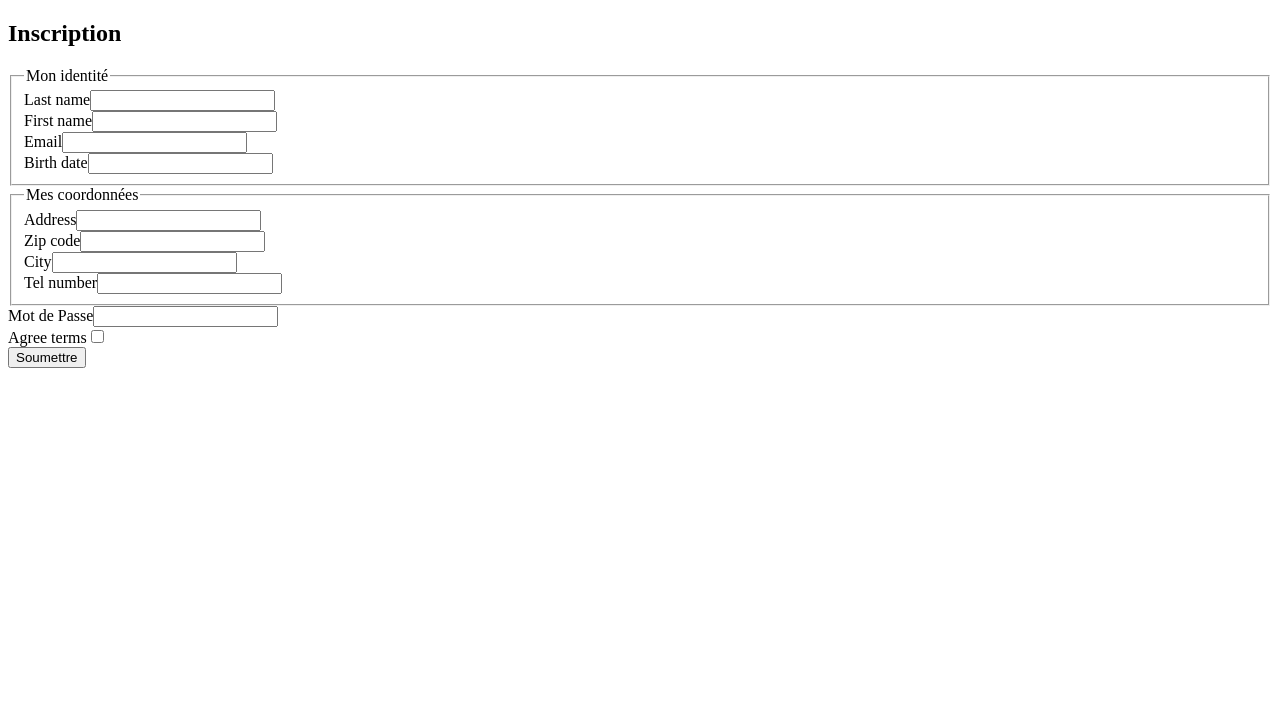
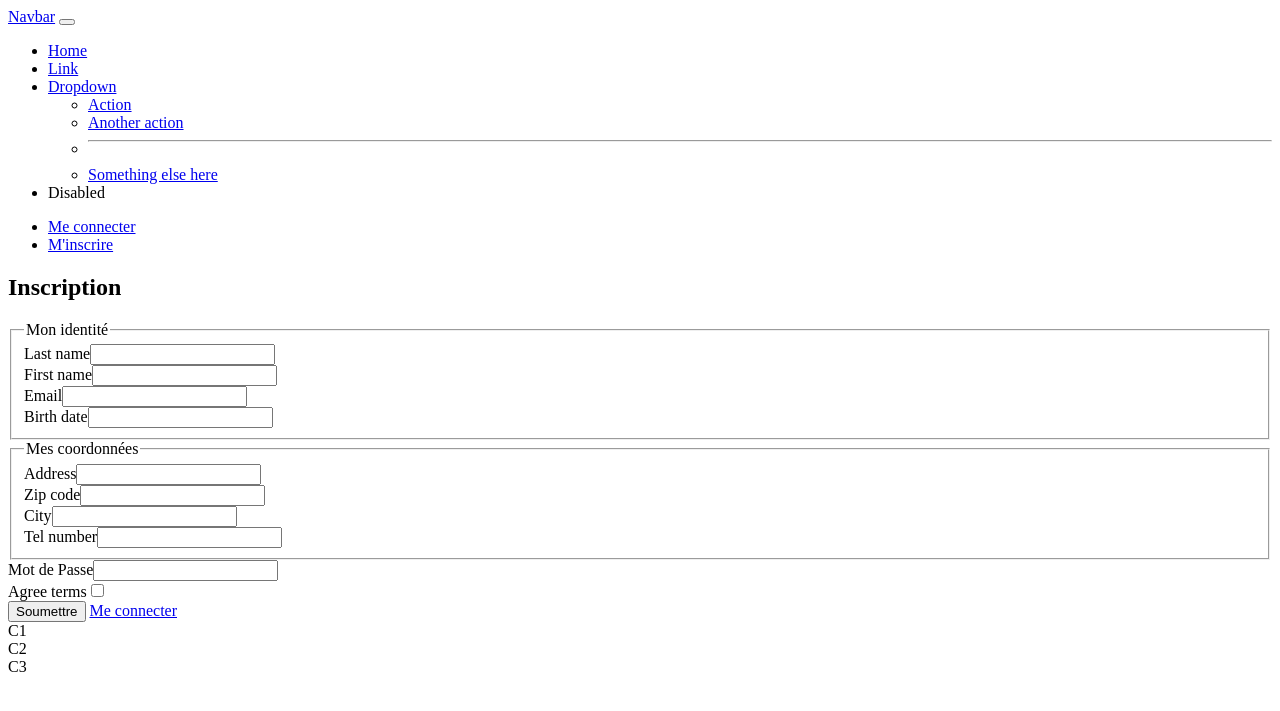
Before and after one commit to BreizhDreams/MotorStore, a Symfony app: template templates/registration/register.html.twig in a window 1280 px wide. Shown: the top 711 px of the page. Run offline with Twig, Linux system fonts and the light colour scheme; the template is opened without the code that fills it, so the values that code supplies are empty; form fields are guessed from the names that the template uses; some libraries are stand-ins or nearby versions.

Commit message:
[#6] Add main Page + Menu

```diff
--- a/src/Security/UserAuthenticator.php
+++ b/src/Security/UserAuthenticator.php
@@ -47,8 +47,8 @@
         }
 
         // For example:
-        // return new RedirectResponse($this->urlGenerator->generate('some_route'));
-        throw new \Exception('TODO: provide a valid redirect inside '.__FILE__);
+        return new RedirectResponse($this->urlGenerator->generate('app_main'));
+        // throw new \Exception('TODO: provide a valid redirect inside '.__FILE__);
     }
 
     protected function getLoginUrl(Request $request): string
--- /dev/null
+++ b/templates/_partials/_footer.html.twig
@@ -0,0 +1,7 @@
+<footer class="container-fluid bg-light">
+    <div class="row">
+        <section class="col">C1</section>
+        <section class="col">C2</section>
+        <section class="col">C3</section>
+    </div>
+</footer>
--- /dev/null
+++ b/templates/_partials/_nav.html.twig
@@ -0,0 +1,55 @@
+<nav class="navbar navbar-expand-lg bg-body-tertiary">
+    <div class="container-fluid">
+        <a class="navbar-brand" href="#">Navbar</a>
+        <button class="navbar-toggler" type="button" data-bs-toggle="collapse" data-bs-target="#navbarSupportedContent"
+            aria-controls="navbarSupportedContent" aria-expanded="false" aria-label="Toggle navigation">
+            <span class="navbar-toggler-icon"></span>
+        </button>
+        <div class="collapse navbar-collapse" id="navbarSupportedContent">
+            <ul class="navbar-nav me-auto mb-2 mb-lg-0">
+                <li class="nav-item">
+                    <a class="nav-link active" aria-current="page" href="#">Home</a>
+                </li>
+                <li class="nav-item">
+                    <a class="nav-link" href="#">Link</a>
+                </li>
+                <li class="nav-item dropdown">
+                    <a class="nav-link dropdown-toggle" href="#" role="button" data-bs-toggle="dropdown"
+                        aria-expanded="false">
+                        Dropdown
+                    </a>
+                    <ul class="dropdown-menu">
+                        <li><a class="dropdown-item" href="#">Action</a></li>
+                        <li><a class="dropdown-item" href="#">Another action</a></li>
+                        <li>
+                            <hr class="dropdown-divider">
+                        </li>
+                        <li><a class="dropdown-item" href="#">Something else here</a></li>
+                    </ul>
+                </li>
+                <li class="nav-item">
+                    <a class="nav-link disabled">Disabled</a>
+                </li>
+            </ul>
+            <ul class="navbar-nav ms-auto mb-2 mb-lg-0">
+                {% if app.user %}
+                    <li class="nav-item">
+                        <a class="nav-link" href="#">Mon compte</a>
+                    </li>
+                    <li class="nav-item">
+                        <a class="nav-link" href="{{ path('app_logout') }}">Me déconnecter</a>
+                    </li>
+                {% else %}
+                    <li class="nav-item">
+                        <a class="nav-link" href="{{ path('app_login') }}">Me connecter</a>
+                    </li>
+                    <li class="nav-item">
+                        <a class="nav-link" href="{{ path('app_register') }}">M'inscrire</a>
+                    </li>
+                {% endif %}
+
+
+            </ul>
+        </div>
+    </div>
+</nav>
--- a/templates/base.html.twig
+++ b/templates/base.html.twig
@@ -1,12 +1,21 @@
 <!DOCTYPE html>
 <html>
+
 <head>
   <meta charset="UTF-8">
-        <title>{% block title %}Welcome!{% endblock %}</title>
+  <title>{% block title %}Le site de référence pour les Motards ! {% endblock %}</title>
+  <meta name="viewport" content="width=device-width, initial-scale=1.0">
   {% block stylesheets %}{{ encore_entry_link_tags('app') }}{% endblock %}
 </head>
+
 <body>
-        {% block body %}{% endblock %}
+  {% include "_partials/_nav.html.twig" %}
+  {% block body %}
+
+  {% endblock %}
+  {% include "_partials/_footer.html.twig" %}
+
   {% block javascripts %}{{ encore_entry_script_tags('app') }}{% endblock %}
 </body>
+
 </html>
--- a/templates/registration/register.html.twig
+++ b/templates/registration/register.html.twig
@@ -29,6 +29,7 @@
                 {{ form_row(registrationForm.agreeTerms) }}
 
                 <button type="submit" class="btn btn-primary btn-lg my-3">Soumettre</button>
+                <a href="{{path('app_login')}}" class="btn btn-secondary">Me connecter</a>
             {{ form_end(registrationForm) }}
         </div>
     </div>
--- a/templates/security/login.html.twig
+++ b/templates/security/login.html.twig
@@ -43,6 +43,7 @@
                 <button class="btn btn-lg btn-primary" type="submit">
                     Connexion
                 </button>
+                <a href="{{path('app_register')}}" class="btn btn-secondary">M'inscrire</a>
             </form>
         </div>
     </div>
```
Also changed, not shown: src/Controller/MainController.php (added, +16 -0 lines), templates/main/index.html.twig (added, +7 -0 lines). Lines whose indentation alone changed are shown as unchanged.
